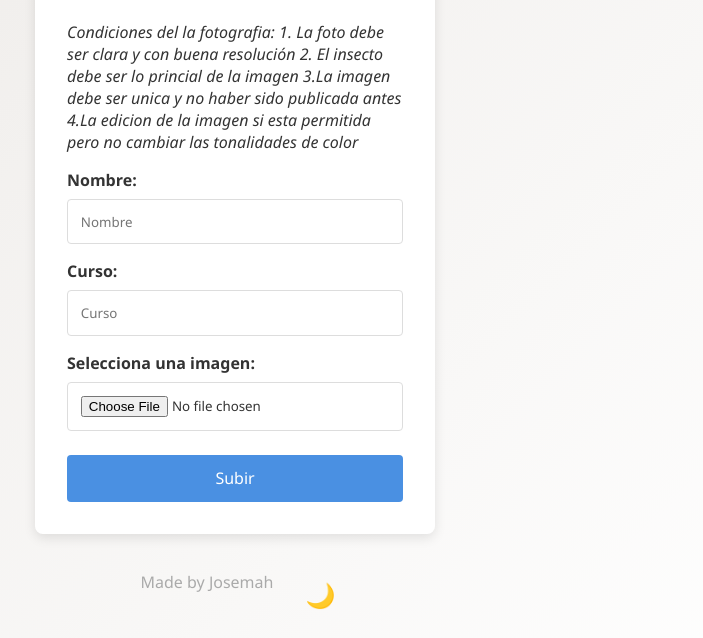
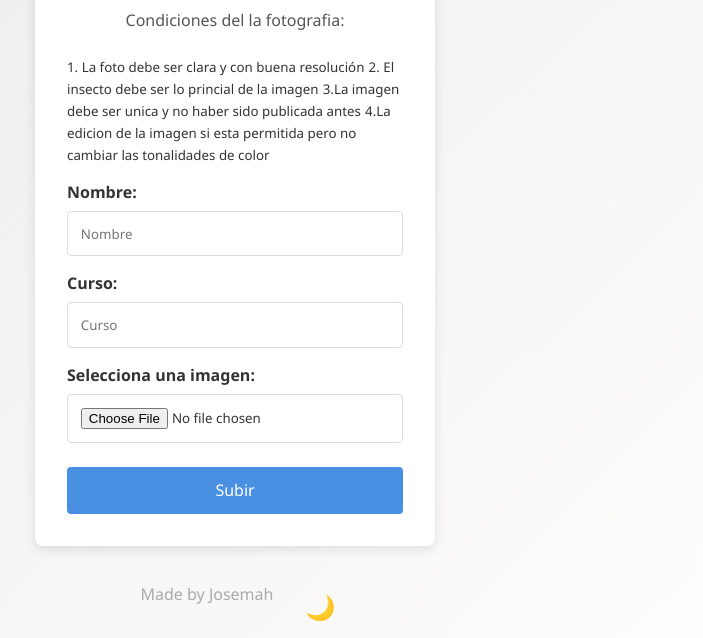
Before and after one commit to josemah32/webcole, a website: page index.html in a window 1280 px wide. Shown: the part 162-800 px from the top of the page, without its empty margins (405-1108 px from the left). Drawn offline with Linux system fonts and the light colour scheme.

Commit message:
Actualizar index.html

```diff
--- a/index.html
+++ b/index.html
@@ -154,11 +154,11 @@
     <div class="container">
         <h1>Subir Imagen</h1>
         <p>El ganador del concurso, su foto sera publicada en el revista del cole</p>
-        <i>Condiciones del la fotografia:</i>
-        <i>1. La foto debe ser clara y con buena resolución</i>
-        <i>2. El insecto debe ser lo princial de la imagen</i>
-        <i>3.La imagen debe ser unica y no haber sido publicada antes</i>
-        <i>4.La edicion de la imagen si esta permitida pero no cambiar las tonalidades de color</i>
+        <p>Condiciones del la fotografia:</p>
+        <small>1. La foto debe ser clara y con buena resolución</small>
+        <small>2. El insecto debe ser lo princial de la imagen</small>
+        <small>3.La imagen debe ser unica y no haber sido publicada antes</small>
+        <small>4.La edicion de la imagen si esta permitida pero no cambiar las tonalidades de color</small>
 
         <form id="uploadForm" onsubmit="handleSubmit(event)">
             <label for="name">Nombre:</label>
```
